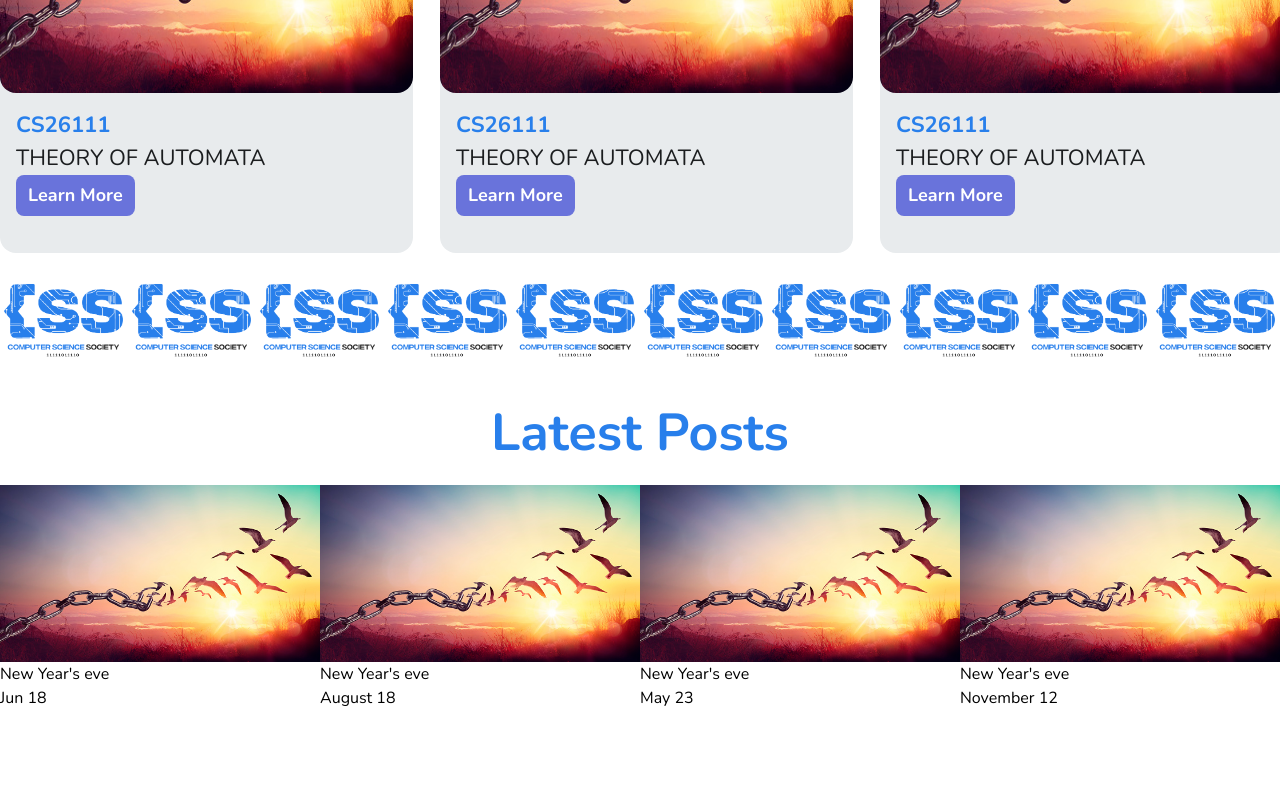
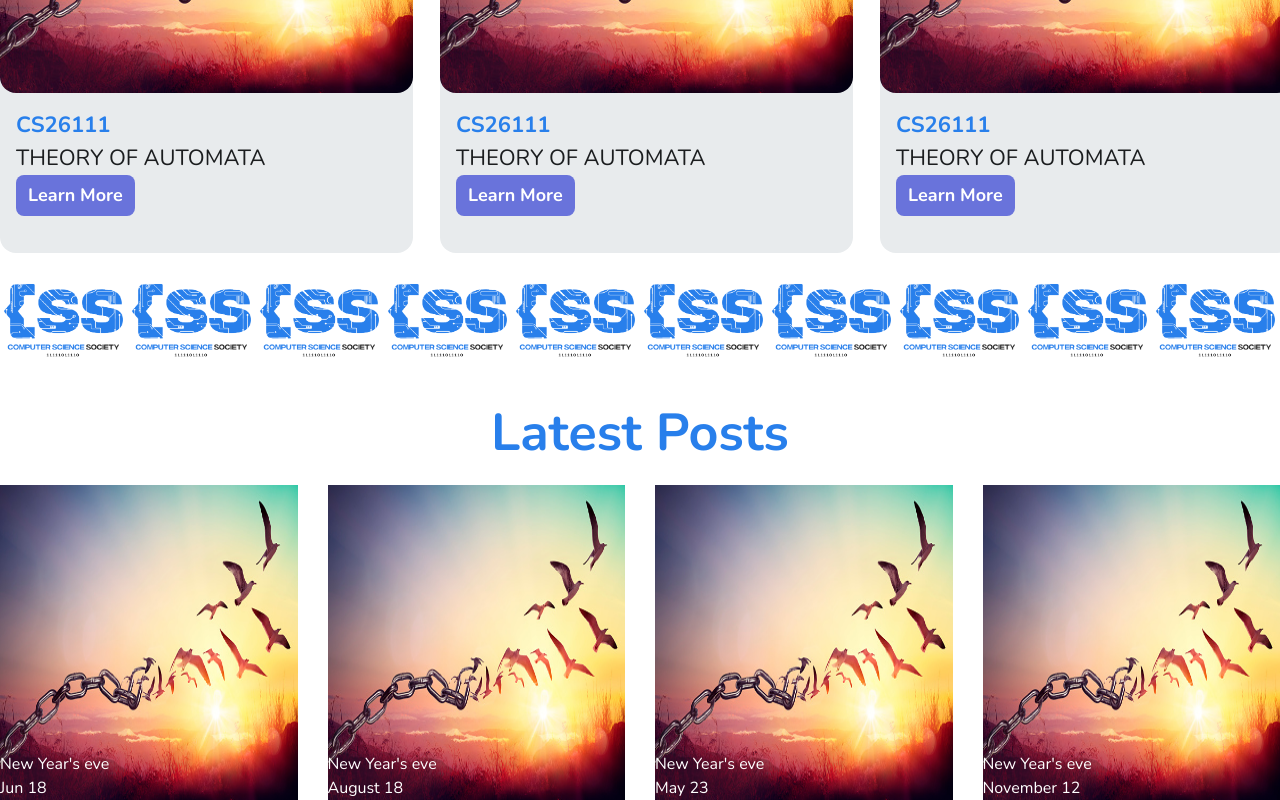
Before and after one commit to neilcasas/final-ustcss, a React (Vite) app: page / in a window 1280 px wide. Shown: the part 2445-3245 px from the top of the page. Before the commit the page ends 3155 px from the top, so only its background shows below. Built offline with nearby package versions, Linux system fonts and the light colour scheme.

Commit message:
Added overlapping text on top of posts images

```diff
--- a/src/components/LatestPosts.jsx
+++ b/src/components/LatestPosts.jsx
@@ -3,9 +3,9 @@ import Post from "./Post";
 
 const LatestPosts = () => {
   return (
-    <div>
+    <div className="flex flex-col items-center">
       <h3>Latest Posts</h3>
-      <div className="post-container grid grid-cols-4">
+      <div className="post-container grid grid-cols-4 items-center gap-[30px]">
         <Post postTitle="New Year's eve" date="Jun 18" />
         <Post postTitle="New Year's eve" date="August 18" />
         <Post postTitle="New Year's eve" date="May 23" />
--- a/src/components/Post.jsx
+++ b/src/components/Post.jsx
@@ -3,10 +3,12 @@ import placeholder from "../assets/placeholder.png";
 
 const Post = (props) => {
   return (
-    <div>
-      <img src={placeholder} />
-      <p>{props.postTitle}</p>
-      <p>{props.date}</p>
+    <div className="relative">
+      <img className="h-[315px] w-[315px]" src={placeholder} alt="Post" />
+      <div className="absolute bottom-0 left-0 w-full flex flex-col justify-end">
+        <p className="text-white">{props.postTitle}</p>
+        <p className="text-white">{props.date}</p>
+      </div>
     </div>
   );
 };
--- a/src/index.css
+++ b/src/index.css
@@ -3,7 +3,10 @@
 @tailwind utilities;
 
 * {
+    box-sizing: border-box;
     font-family: Nunito, sans-serif;
+    margin: 0;
+    padding: 0;
 }
 
 @layer base {
```
